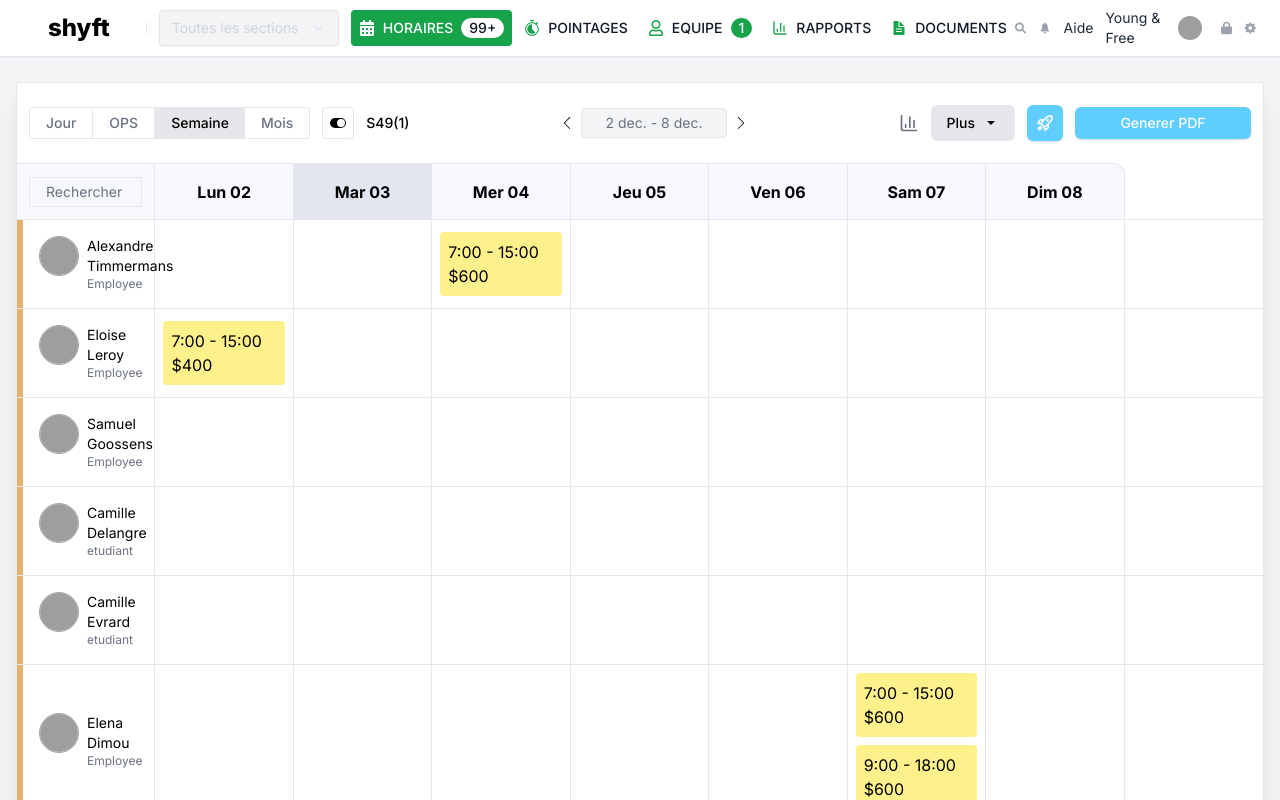
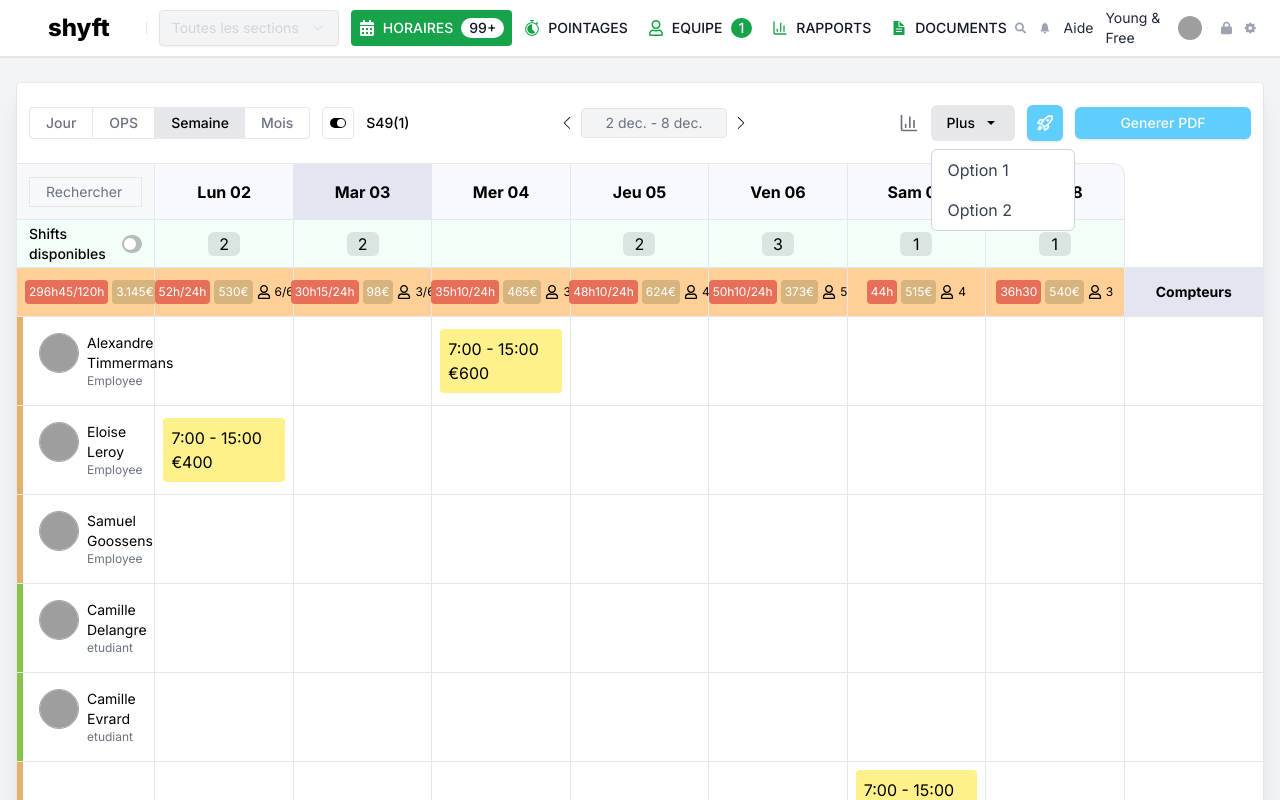
Before and after one commit to IgorLuzhnyi/shyft, a Next.js app: page / in a window 1280 px wide. Both pictures are taken after a click on the button "Plus". Shown: the top 800 px of the page. Built offline with nearby package versions, Linux system fonts and the light colour scheme; data requests are answered from the project's data file; grey boxes are pictures that could not be loaded.

Commit message:
added fake calculations

```diff
--- a/_data/db.json
+++ b/_data/db.json
@@ -56,28 +56,28 @@
       "userId": "2",
       "day": "Lun",
       "time": "7:00 - 15:00",
-      "compensation": "$400"
+      "compensation": "€400"
     },
     {
       "shiftId": "2",
       "userId": "1",
       "day": "Mer",
       "time": "7:00 - 15:00",
-      "compensation": "$600"
+      "compensation": "€600"
     },
     {
       "shiftId": "3",
       "userId": "6",
       "day": "Sam",
       "time": "7:00 - 15:00",
-      "compensation": "$600"
+      "compensation": "€600"
     },
     {
       "shiftId": "4",
       "userId": "6",
       "day": "Sam",
       "time": "9:00 - 18:00",
-      "compensation": "$600"
+      "compensation": "€600"
     }
   ]
 }
--- a/app/components/Calendar/CalendarContainer.tsx
+++ b/app/components/Calendar/CalendarContainer.tsx
@@ -7,9 +7,18 @@ import { SlArrowLeft, SlArrowRight } from "react-icons/sl";
 import { IoMdArrowDropdown } from "react-icons/io";
 import { GoRocket } from "react-icons/go";
 import { ChartColumn } from "lucide-react";
+import {
+  Select,
+  SelectContent,
+  SelectItem,
+  SelectTrigger,
+  SelectValue,
+} from "@/components/ui/select";
 
 export default function CalendarContainer() {
   const [buttonViewIndex, setButtonViewIndex] = useState<number>(2);
+
+  const [isOpen, setIsOpen] = useState(false);
 
   return (
     <div>
@@ -59,10 +68,40 @@ export default function CalendarContainer() {
         </div>
         <div className="flex gap-x-3 items-center">
           <ChartColumn className="text-gray-500" size={20} />
-          <Button className="flex shadow-none items-center text-black bg-gray-200 hover:bg-gray-300">
-            <p>Plus</p>
-            <IoMdArrowDropdown />
-          </Button>
+
+          <div className="relative inline-block">
+            <Button
+              onClick={() => setIsOpen(!isOpen)}
+              className="flex shadow-none items-center text-black bg-gray-200 hover:bg-gray-300"
+            >
+              <p>Plus</p>
+              <IoMdArrowDropdown />
+            </Button>
+
+            {isOpen && (
+              <div className="absolute left-0 mt-2 w-36 bg-white border border-gray-300 rounded-md">
+                <button
+                  className="block w-full px-4 py-2 text-left text-gray-700 hover:bg-gray-100 rounded-t-md"
+                  onClick={() => {
+                    console.log("add new shift");
+                    setIsOpen(false);
+                  }}
+                >
+                  Option 1
+                </button>
+                <button
+                  className="block w-full px-4 py-2 text-left text-gray-700 hover:bg-gray-100 rounded-b-md"
+                  onClick={() => {
+                    console.log("absence");
+                    setIsOpen(false);
+                  }}
+                >
+                  Option 2
+                </button>
+              </div>
+            )}
+          </div>
+
           <Button className="w-9 bg-[#5FCEFF] hover:bg-[#55B9E5]">
             <GoRocket strokeWidth={1.3} />
           </Button>
--- a/app/components/Calendar/WeekCalendar.tsx
+++ b/app/components/Calendar/WeekCalendar.tsx
@@ -6,6 +6,9 @@ import { DAYS } from "@/app/constants/days";
 import { DndContext, DragEndEvent } from "@dnd-kit/core";
 import { Shift } from "@/app/types/types";
 import DayCard from "./DayCard";
+import { AVAILABITIES, CALCULATIONS } from "@/app/constants/dummyData";
+import { IoInformationCircleSharp } from "react-icons/io5";
+import { FaRegUser } from "react-icons/fa";
 
 export default function WeekCalendar() {
   const { employees, shifts, setShifts, dayNumber } = useCalendarContext();
@@ -39,6 +42,7 @@ export default function WeekCalendar() {
 
   return (
     <div className={`grid grid-cols-9`}>
+      <Fragment>
         <div className="h-14 p-3 border-t border-r border-gray-200 bg-[#F6F8FC] flex justify-center items-center">
           <input
             readOnly
@@ -55,6 +59,62 @@ export default function WeekCalendar() {
           </div>
         ))}
         <div></div>
+      </Fragment>
+      <Fragment>
+        <div className="h-12 px-3 flex gap-3 items-center bg-[#F2FFF8] border-t border-r border-gray-200">
+          <p className="text-sm font-medium">Shifts disponibles</p>
+          <div className="flex items-center p-[2px] h-[18px] w-[28px] bg-[#B7BEB9] rounded-xl cursor-pointer">
+            <div className="h-3 w-3 rounded-full bg-white"></div>
+          </div>
+        </div>
+        {AVAILABITIES.map((availability, i) => (
+          <div
+            key={i}
+            className="flex justify-center items-center bg-[#F2FFF8] border-t border-r border-gray-200"
+          >
+            <p
+              className={
+                availability && "px-2 w-8 text-center rounded-md bg-[#D9E5E1]"
+              }
+            >
+              {availability}
+            </p>
+          </div>
+        ))}
+        <div></div>
+      </Fragment>
+      <Fragment>
+        <div className="p-2 py-3 flex items-center bg-[#FED097] border-t border-r border-gray-200">
+          <div className="flex gap-1 items-center">
+            <p className="p-1 bg-[#E76F59] text-white text-xs rounded-sm">
+              296h45/120h
+            </p>
+            <p className="p-1 bg-[#D7B37D] text-white text-xs rounded-sm">
+              3.145€
+            </p>
+            <IoInformationCircleSharp />
+          </div>
+        </div>
+        {CALCULATIONS.map((calc) => (
+          <div className="p-2 flex justify-center items-center bg-[#FED097] border-t border-r border-gray-200">
+            <div className="flex gap-1 items-center">
+              <p className="p-1 bg-[#E76F59] text-white text-xs rounded-sm">
+                {calc.hours}
+              </p>
+              <p className="p-1 bg-[#D7B37D] text-white text-xs rounded-sm">
+                {calc.rate}
+              </p>
+              <div className="flex gap-1 items-center">
+                <FaRegUser size={14} />
+                <p className="text-xs">{calc.occupation}</p>
+              </div>
+            </div>
+          </div>
+        ))}
+        <div className="flex justify-center items-center border-t border-gray-200 bg-[#E3E6F1]">
+          <p className="font-bold text-sm">Compteurs</p>
+        </div>
+      </Fragment>
       {employees.map((employee) => (
         <Fragment key={employee.userId}>
           <div className="border-t border-r border-gray-200">
@@ -63,7 +123,8 @@ export default function WeekCalendar() {
               style={{
                 borderLeft: "6px",
                 borderStyle: "solid",
-                borderColor: "#E4B16A",
+                borderColor:
+                  employee.role === "etudiant" ? "#89C149" : "#E4B16A",
               }}
             >
               <div className="mx-4 my-4 flex gap-2">
--- a/app/components/Navbar/SectionsSelect.tsx
+++ b/app/components/Navbar/SectionsSelect.tsx
@@ -1,6 +1,5 @@
 "use client";
 
-import React, { useState, useEffect } from "react";
 import {
   Select,
   SelectContent,
@@ -10,14 +9,7 @@ import {
 } from "@/components/ui/select";
 
 export default function SectionsSelect() {
-  const [isClient, setIsClient] = useState(false);
-
-  useEffect(() => {
-    setIsClient(true);
-  }, []);
-
   return (
-    isClient && (
     <Select>
       <SelectTrigger className="w-[180px] bg-gray-100 text-gray-300 rounded-sm">
         <SelectValue placeholder="Toutes les sections" />
@@ -28,6 +20,5 @@ export default function SectionsSelect() {
         <SelectItem value="section3">Section 3</SelectItem>
       </SelectContent>
     </Select>
-    )
   );
 }
--- /dev/null
+++ b/app/constants/dummyData.tsx
@@ -0,0 +1,39 @@
+export const AVAILABITIES = ["2", "2", "", "2", "3", "1", "1"];
+
+export const CALCULATIONS = [
+  {
+    hours: "52h/24h",
+    rate: "530€",
+    occupation: "6/6",
+  },
+  {
+    hours: "30h15/24h",
+    rate: "98€",
+    occupation: "3/6",
+  },
+  {
+    hours: "35h10/24h",
+    rate: "465€",
+    occupation: "3",
+  },
+  {
+    hours: "48h10/24h",
+    rate: "624€",
+    occupation: "4",
+  },
+  {
+    hours: "50h10/24h",
+    rate: "373€",
+    occupation: "5",
+  },
+  {
+    hours: "44h",
+    rate: "515€",
+    occupation: "4",
+  },
+  {
+    hours: "36h30",
+    rate: "540€",
+    occupation: "3",
+  },
+];
```
Lines whose indentation alone changed are shown as unchanged.
